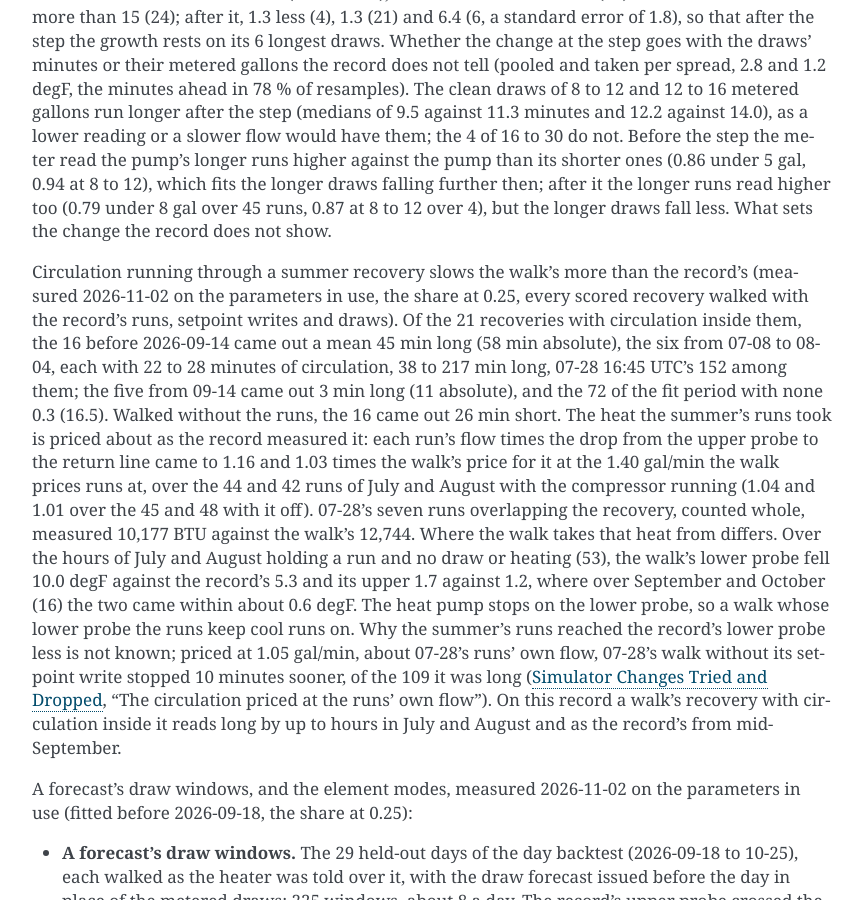
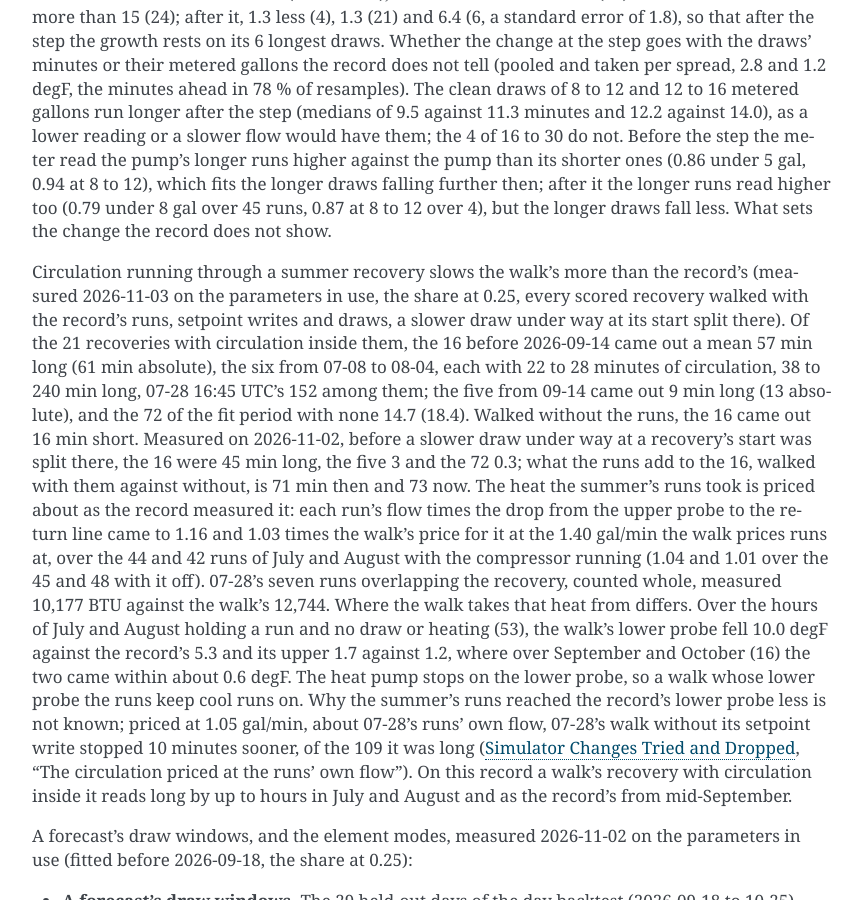
Before and after one commit to eman/nwp500-python, a Sphinx documentation site: the page built from docs/explanation/simulator.rst, in a window 1280 px wide and 900 px high, scrolled down 14141 px. Shown: the whole window, without its empty margins (338-1201 px from the left). Built offline with Sphinx 7.4.7, drawn with Linux system fonts in a browser that asks for light colours.

Commit message:
docs(sim): the circulation paragraph's figures on the code that splits a draw under way at a start

```diff
--- a/docs/explanation/simulator.rst
+++ b/docs/explanation/simulator.rst
@@ -819,33 +819,37 @@ after it the longer runs read higher too (0.79 under 8 gal over 45 runs,
 change the record does not show.
 
 Circulation running through a summer recovery slows the walk's more than
-the record's (measured 2026-11-02 on the parameters in use, the share at
+the record's (measured 2026-11-03 on the parameters in use, the share at
 0.25, every scored recovery walked with the record's runs, setpoint
-writes and draws). Of the 21 recoveries with circulation inside them,
-the 16 before 2026-09-14 came out a mean 45 min long (58 min absolute),
-the six from 07-08 to 08-04, each with 22 to 28 minutes of circulation,
-38 to 217 min long, 07-28 16:45 UTC's 152 among them; the five from
-09-14 came out 3 min long (11 absolute), and the 72 of the fit period
-with none 0.3 (16.5). Walked without the runs, the 16 came out 26 min
-short. The heat the summer's runs took is priced about as the record
-measured it: each run's flow times the drop from the upper probe to the
-return line came to 1.16 and 1.03 times the walk's price for it at the
-1.40 gal/min the walk prices runs at, over the 44 and 42 runs of July
-and August with the compressor running (1.04 and 1.01 over the 45 and 48
-with it off). 07-28's seven runs overlapping the recovery, counted
-whole, measured 10,177 BTU against the walk's 12,744. Where the walk
-takes that heat from differs. Over the hours of July and August holding
-a run and no draw or heating (53), the walk's lower probe fell 10.0 degF
-against the record's 5.3 and its upper 1.7 against 1.2, where over
-September and October (16) the two came within about 0.6 degF. The heat
-pump stops on the lower probe, so a walk whose lower probe the runs keep
-cool runs on. Why the summer's runs reached the record's lower probe
-less is not known; priced at 1.05 gal/min, about 07-28's runs' own flow,
-07-28's walk without its setpoint write stopped 10 minutes sooner, of
-the 109 it was long (:doc:`simulator-tried`, "The circulation priced at
-the runs' own flow"). On this record a walk's recovery with circulation
-inside it reads long by up to hours in July and August and as the
-record's from mid-September.
+writes and draws, a slower draw under way at its start split there). Of
+the 21 recoveries with circulation inside them, the 16 before 2026-09-14
+came out a mean 57 min long (61 min absolute), the six from 07-08 to
+08-04, each with 22 to 28 minutes of circulation, 38 to 240 min long,
+07-28 16:45 UTC's 152 among them; the five from 09-14 came out 9 min
+long (13 absolute), and the 72 of the fit period with none 14.7 (18.4).
+Walked without the runs, the 16 came out 16 min short. Measured on
+2026-11-02, before a slower draw under way at a recovery's start was
+split there, the 16 were 45 min long, the five 3 and the 72 0.3; what
+the runs add to the 16, walked with them against without, is 71 min then
+and 73 now. The heat the summer's runs took is priced about as the
+record measured it: each run's flow times the drop from the upper probe
+to the return line came to 1.16 and 1.03 times the walk's price for it
+at the 1.40 gal/min the walk prices runs at, over the 44 and 42 runs of
+July and August with the compressor running (1.04 and 1.01 over the 45
+and 48 with it off). 07-28's seven runs overlapping the recovery,
+counted whole, measured 10,177 BTU against the walk's 12,744. Where the
+walk takes that heat from differs. Over the hours of July and August
+holding a run and no draw or heating (53), the walk's lower probe fell
+10.0 degF against the record's 5.3 and its upper 1.7 against 1.2, where
+over September and October (16) the two came within about 0.6 degF. The
+heat pump stops on the lower probe, so a walk whose lower probe the runs
+keep cool runs on. Why the summer's runs reached the record's lower
+probe less is not known; priced at 1.05 gal/min, about 07-28's runs' own
+flow, 07-28's walk without its setpoint write stopped 10 minutes sooner,
+of the 109 it was long (:doc:`simulator-tried`, "The circulation priced
+at the runs' own flow"). On this record a walk's recovery with
+circulation inside it reads long by up to hours in July and August and
+as the record's from mid-September.
 
 A forecast's draw windows, and the element modes, measured 2026-11-02 on
 the parameters in use (fitted before 2026-09-18, the share at 0.25):
```
